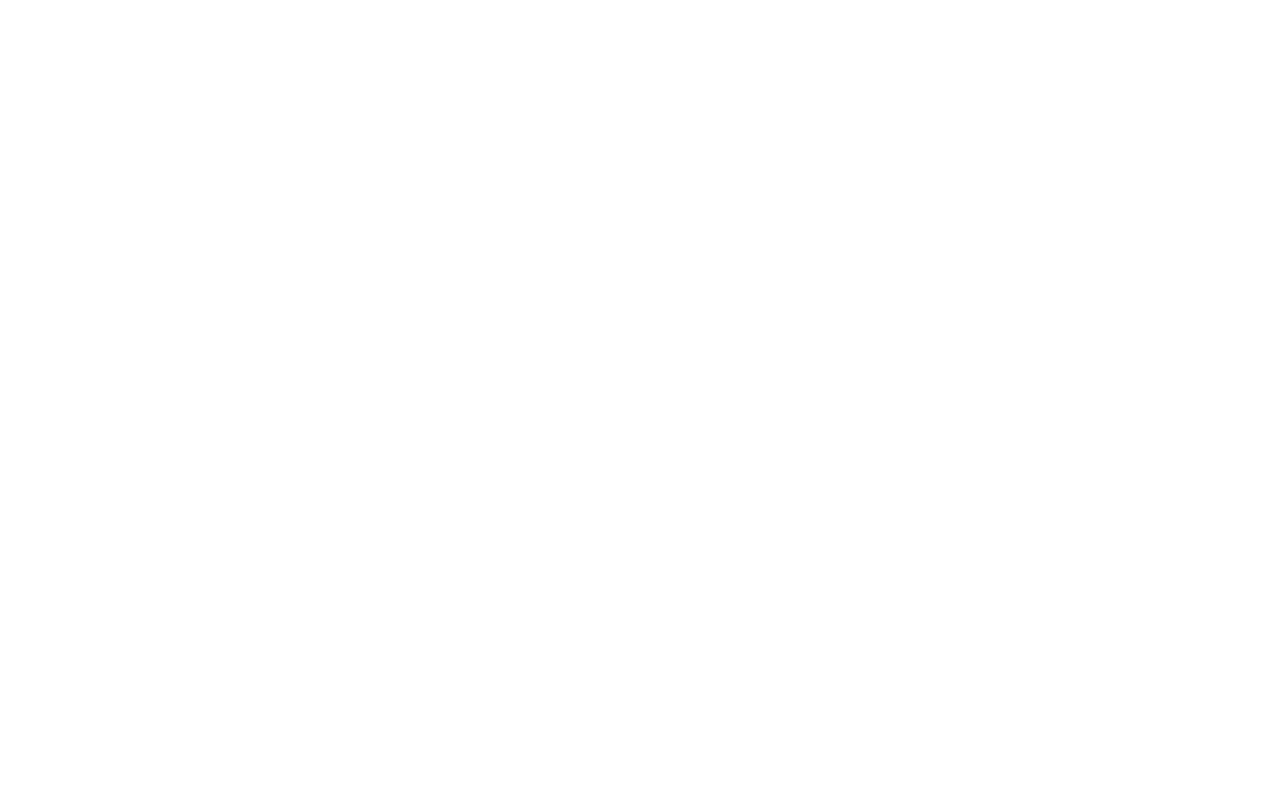
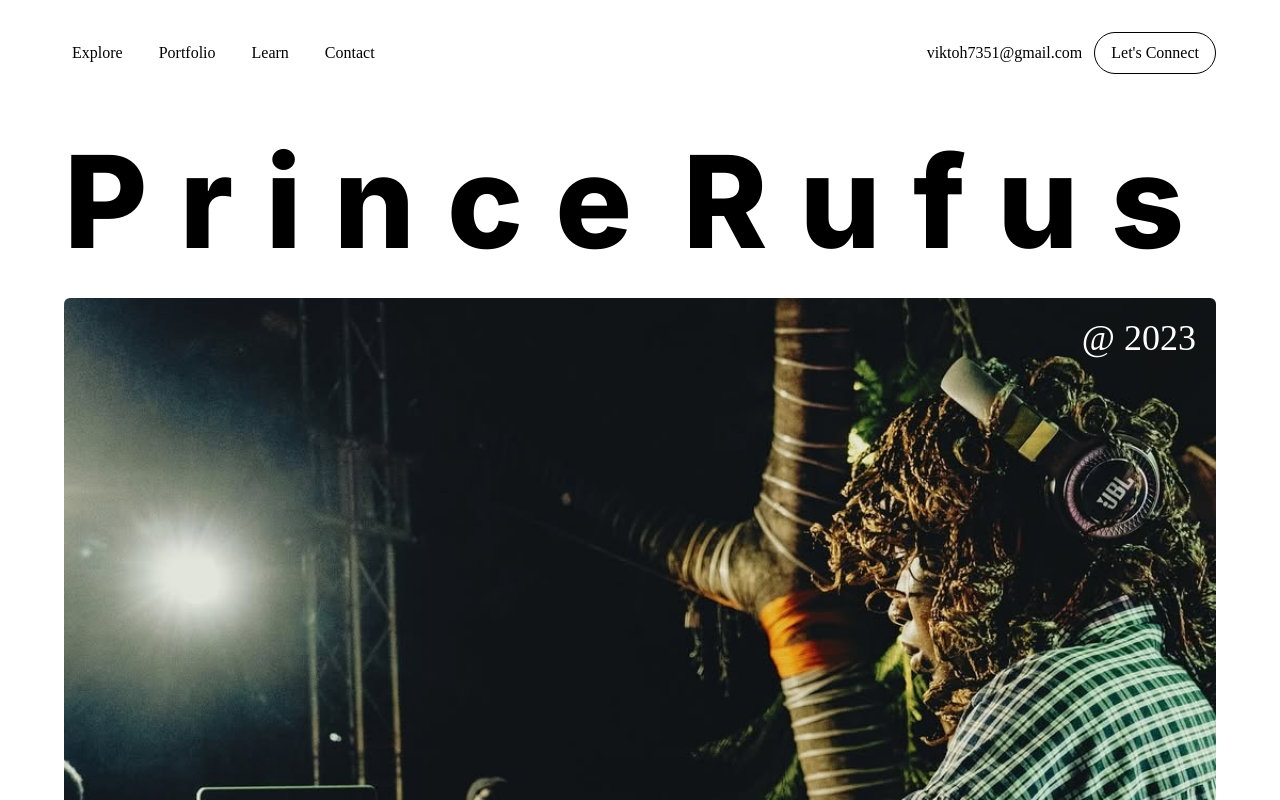
Before and after one commit to thedon-dev/Photographer-Portfolio, a React (Vite) app: page / in a window 1280 px wide. Shown: the top 800 px of the page. Built offline with nearby package versions, Linux system fonts and the light colour scheme; a web font is replaced by a local one.

Commit message:
adding mainpage sections

```diff
--- a/package.json
+++ b/package.json
@@ -11,8 +11,11 @@
   },
   "dependencies": {
     "@tailwindcss/vite": "^4.0.0",
+    "aos": "^2.3.4",
+    "framer-motion": "^12.0.6",
     "react": "^18.3.1",
     "react-dom": "^18.3.1",
+    "react-icons": "^5.4.0",
     "tailwindcss": "^4.0.0"
   },
   "devDependencies": {
--- a/src/App.jsx
+++ b/src/App.jsx
@@ -1,7 +1,12 @@
 import React from "react";
+import MainPage from "./MainPage";
 
 function App() {
-  return <></>;
+  return (
+    <>
+      <MainPage />
+    </>
+  );
 }
 
 export default App;
--- /dev/null
+++ b/src/MainPage.jsx
@@ -0,0 +1,100 @@
+import React from "react";
+import img1 from "./assets/IMG_7211.jpeg";
+import Portfolio from "./Sections/Portfolio";
+
+const MainPage = () => {
+  const navLinks = [
+    {
+      name: "Explore",
+      link: "#explore",
+    },
+    {
+      name: "Portfolio",
+      link: "#explore",
+    },
+    {
+      name: "Learn",
+      link: "#explore",
+    },
+    {
+      name: "Contact",
+      link: "#explore",
+    },
+  ];
+  return (
+    <>
+      <div className="px-[5%] py-8">
+        <nav className="flex justify-between 2xl:container mx-auto">
+          <div className="flex gap-5 items-center">
+            {navLinks.map((link, index) => (
+              <a key={index} href={link.link} className=" p-2 secondFont">
+                {link.name}
+              </a>
+            ))}
+          </div>
+          <div className=" secondFont flex items-center gap-3">
+            <span className="">viktoh7351@gmail.com</span>
+            <button className="border px-4 py-2 rounded-full">
+              Let's Connect
+            </button>
+          </div>
+        </nav>
+      </div>
+
+      <main className="px-[5%]">
+        <div className="2xl:container mx-auto">
+          <h1 className="headerFont flex justify-between text-[8rem] tracking-[2rem]">
+            <span>Prince</span>
+            <span>Rufus</span>
+          </h1>
+          <div
+            className="relative h-[45rem] w-full rounded-md"
+            style={{
+              backgroundImage: `url(${img1})`,
+              backgroundPosition: "center",
+              backgroundSize: "cover",
+            }}
+          >
+            <span className="absolute text-white text-4xl thirdFont right-5 top-5">
+              @ 2023
+            </span>
+          </div>
+
+          <div className="grid grid-cols-2 my-10 mt-20">
+            <div>
+              <h1 className="text-6xl font-bold lg:w-2/3 headerFont">
+                * IT'S ABOUT ME AND HOW I WORK
+              </h1>
+            </div>
+            <div className="smallFont text-lg">
+              <p className="">
+                Hi, I am Prince Rufus, a proffesional photographer based in Port
+                Harcourt city , I have been captivated by the power of visual
+                story telling, and photography allows me to freeze moments in
+                time and convey emotions through images.
+              </p>
+              <p className="mt-7">
+                With a background in fine art and a keen eye for detail, I
+                appraoch each photography session as an opportunity to create
+                art. Whether I'm capturing the joy and connection of a family,
+                the raw emotions of a wedding day, my goal is to evokea sense of
+                wonder and create images that resonate with viewers.
+              </p>
+              <p className="mt-7">
+                I specialize in Phtography, Through my lens, I strive to capture
+                the essence of my subjects, whether it's their unique
+                personalit, the ambiance of a specific location, or the
+                interplay of light and shadow.
+              </p>
+            </div>
+          </div>
+
+          {/* Portfolio Showcase */}
+          <Portfolio />
+        </div>
+      </main>
+    </>
+  );
+};
+
+export default MainPage;
--- /dev/null
+++ b/src/Sections/Portfolio.jsx
@@ -0,0 +1,74 @@
+import React from "react";
+import img1 from "../assets/IMG_7218.jpeg";
+import img2 from "../assets/IMG_7224.jpeg";
+import img3 from "../assets/IMG_7227.jpeg";
+import img4 from "../assets/IMG_7232.jpeg";
+
+const Showcase = ({ img, detail, name }) => {
+  return (
+    <div className="">
+      <div
+        className="h-[50rem] mb-5"
+        style={{
+          backgroundImage: `url(${img})`,
+          backgroundSize: "cover",
+          backgroundPosition: "center",
+        }}
+      ></div>
+      <span className="smallFont">{detail}</span>
+      <p className="text-6xl headerFont">{name}</p>
+    </div>
+  );
+};
+
+const Portfolio = () => {
+  const showcases = [
+    {
+      pic: img1,
+      detail: "Landscape / Photogrpahy",
+      name: "skateboard",
+    },
+    {
+      pic: img2,
+      detail: "Landscape / Photogrpahy",
+      name: "skateboard",
+    },
+    {
+      pic: img3,
+      detail: "Landscape / Photogrpahy",
+      name: "skateboard",
+    },
+    {
+      pic: img4,
+      detail: "Landscape / Photogrpahy",
+      name: "skateboard",
+    },
+  ];
+  return (
+    <>
+      <div className="relative my-20 mt-32">
+        <span className="headerFont text-6xl absolute top-0 right-0">*</span>
+        <div className="">
+          <h1 className="headerFont text-6xl">PORTFOLIO SHOWCASE</h1>
+          <p className="smallFont my-5 w-1/2">
+            Each Photograph in this collection has been carefully curated to
+            tell a story , evoke emotions, and capture the beauty of the world
+            around us.
+          </p>
+        </div>
+        <div className="mt-10 grid grid-cols-2 gap-5 gap-y-20">
+          {showcases.map((showcase, index) => (
+            <Showcase
+              key={index}
+              img={showcase.pic}
+              detail={showcase.detail}
+              name={showcase.name}
+            />
+          ))}
+        </div>
+      </div>
+    </>
+  );
+};
+
+export default Portfolio;
--- a/src/index.css
+++ b/src/index.css
@@ -1,12 +1,19 @@
 @import url("https://fonts.googleapis.com/css2?family=Luckiest+Guy&display=swap");
 @import url("https://fonts.googleapis.com/css2?family=Cantata+One&display=swap");
 @import url("https://fonts.googleapis.com/css2?family=Jockey+One&display=swap");
+@import url("https://fonts.googleapis.com/css2?family=Inter:ital,opsz,wght@0,14..32,100..900;1,14..32,100..900&display=swap");
 
 @import "tailwindcss";
 
 .headerFont {
-  font-family: "Luckiest Guy", serif;
-  font-weight: 400;
+  font-family: "Inter", serif;
+  font-weight: 800;
+  font-style: normal;
+}
+
+.smallFont {
+  font-family: "Inter", serif;
+  font-weight: 500;
   font-style: normal;
 }
 
```
Also changed, not shown: 2 other files (tests, documents, lock files or other folders).
